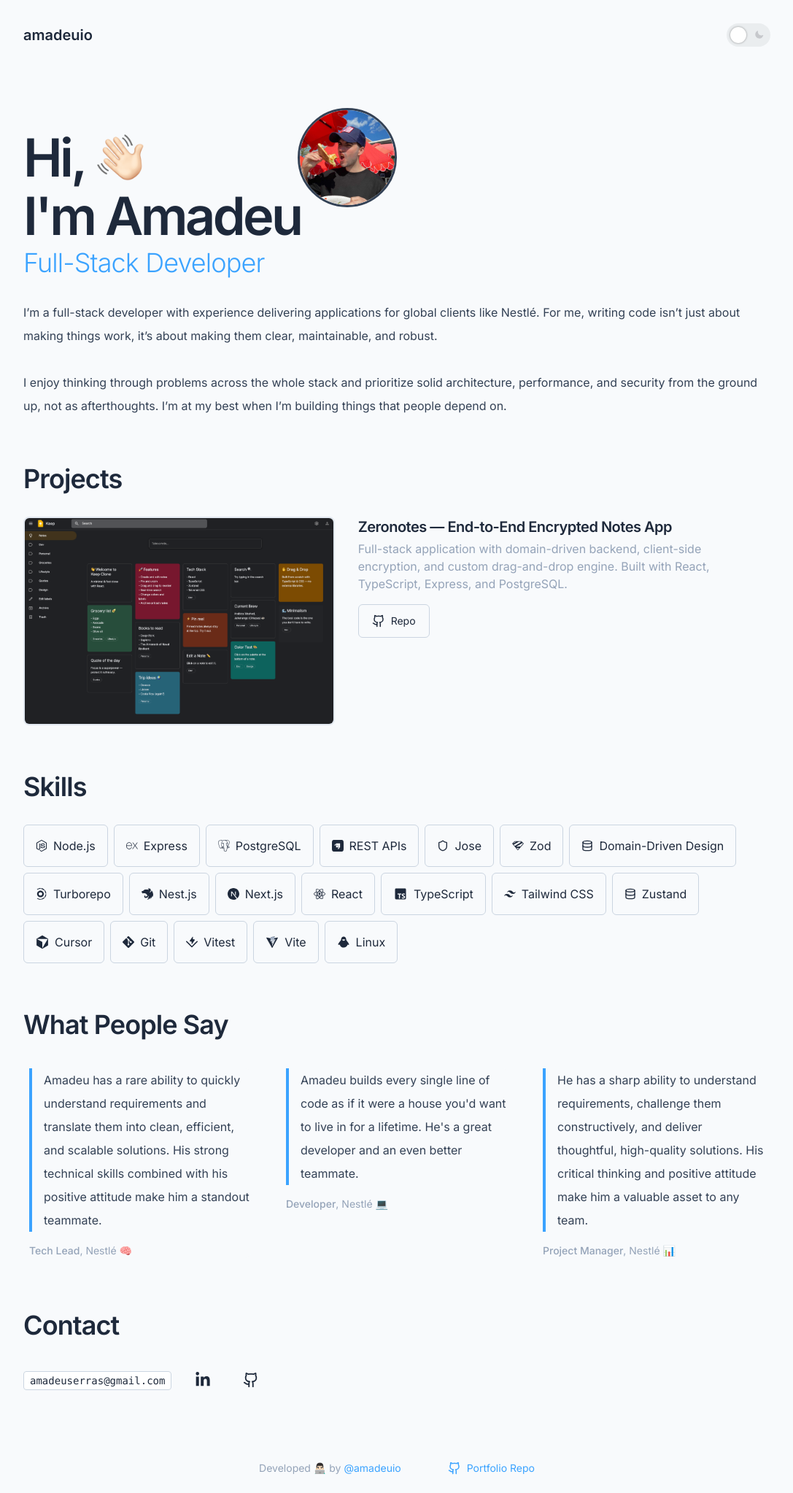
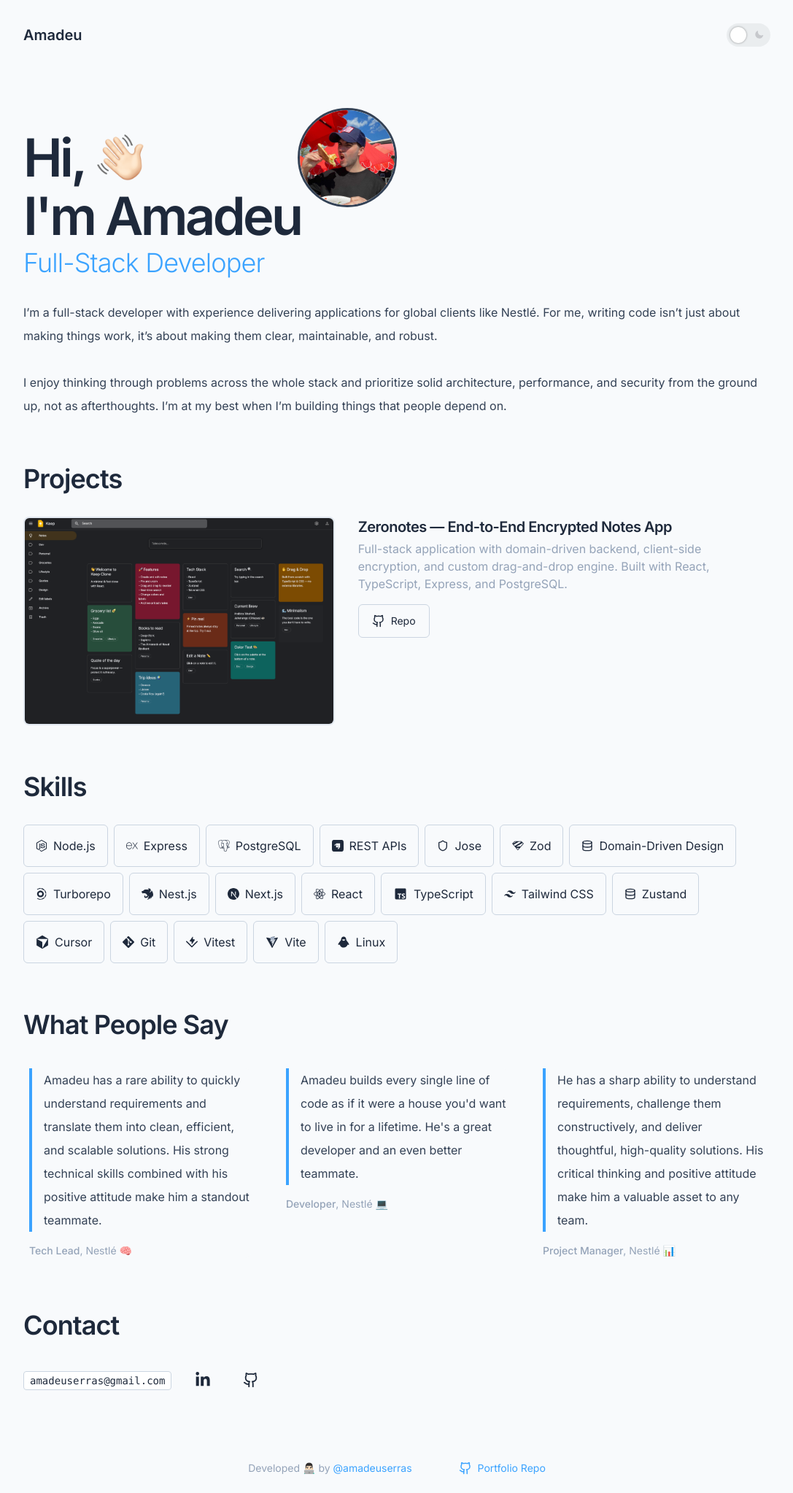
Before and after one commit to amadeuio/portfolio, a React (Vite) app: page / in a window 1280 px wide. Shown: the whole page at 73% size, without its empty margins (96-1183 px from the left). Built offline with nearby package versions, Linux system fonts and the light colour scheme.

Commit message:
feat: update username from 'amadeuio' to 'amadeuserras'

```diff
--- a/src/data/contact.ts
+++ b/src/data/contact.ts
@@ -6,11 +6,11 @@ export const CONTACT: Contact = {
   email: 'amadeuserras@gmail.com',
   links: [
     {
-      href: 'https://www.linkedin.com/in/amadeuio',
+      href: 'https://www.linkedin.com/in/amadeuserras',
       icon: FaLinkedinIn,
     },
     {
-      href: 'https://github.com/amadeuio',
+      href: 'https://github.com/amadeuserras',
       icon: LuGithub,
     },
   ],
--- a/src/data/projects.ts
+++ b/src/data/projects.ts
@@ -5,7 +5,7 @@ export const PROJECTS: Project[] = [
     name: 'Zeronotes — End-to-End Encrypted Notes App',
     img: 'zeronotes.png',
     demo: 'https://zeronotes.app',
-    repo: 'https://github.com/amadeuio/zeronotes',
+    repo: 'https://github.com/amadeuserras/zeronotes',
     description:
       'Full-stack application with domain-driven backend, client-side encryption, and custom drag-and-drop engine. Built with React, TypeScript, Express, and PostgreSQL.',
   },
--- a/src/data/testimonials.ts
+++ b/src/data/testimonials.ts
@@ -1,6 +1,7 @@
 import type { Testimonial } from '@/types';
 
-export const TESTIMONIALS_LINK = 'https://www.linkedin.com/in/amadeuio/details/recommendations/';
+export const TESTIMONIALS_LINK =
+  'https://www.linkedin.com/in/amadeuserras/details/recommendations/';
 
 export const TESTIMONIALS: Testimonial[] = [
   {
--- a/src/sections/Footer.tsx
+++ b/src/sections/Footer.tsx
@@ -6,10 +6,10 @@ const Footer = () => {
   return (
     <footer className="flex flex-col items-center justify-center gap-6 py-6 md:flex-row md:gap-16">
       <Paragraph level={2} className="text-center text-sm">
-        {TEXT.credits} <Link href="https://github.com/amadeuio">@amadeuio</Link>
+        {TEXT.credits} <Link href="https://github.com/amadeuserras">@amadeuserras</Link>
       </Paragraph>
       <Link
-        href="https://github.com/amadeuio/portfolio"
+        href="https://github.com/amadeuserras/portfolio"
         className="text-accent flex items-center gap-2 text-sm"
       >
         <LuGithub size={18} className="text-accent" />
--- a/src/sections/Navbar.tsx
+++ b/src/sections/Navbar.tsx
@@ -6,7 +6,7 @@ const Navbar = () => {
 
   return (
     <nav className="mb-5 flex items-center justify-between py-4 sm:py-8">
-      <div className="text-xl font-semibold">amadeuio</div>
+      <div className="text-xl font-semibold">Amadeu</div>
       <div className="flex items-center gap-x-6">
         <DarkSwitch isDarkMode={isDarkMode} onToggle={toggleDarkMode} />
       </div>
```
Also changed, not shown: 1 other file (tests, documents, lock files or other folders).
